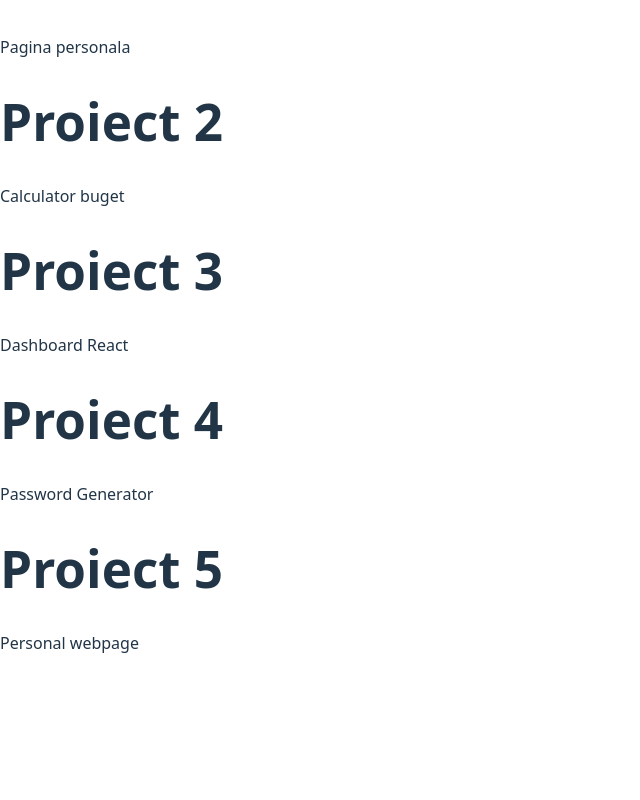
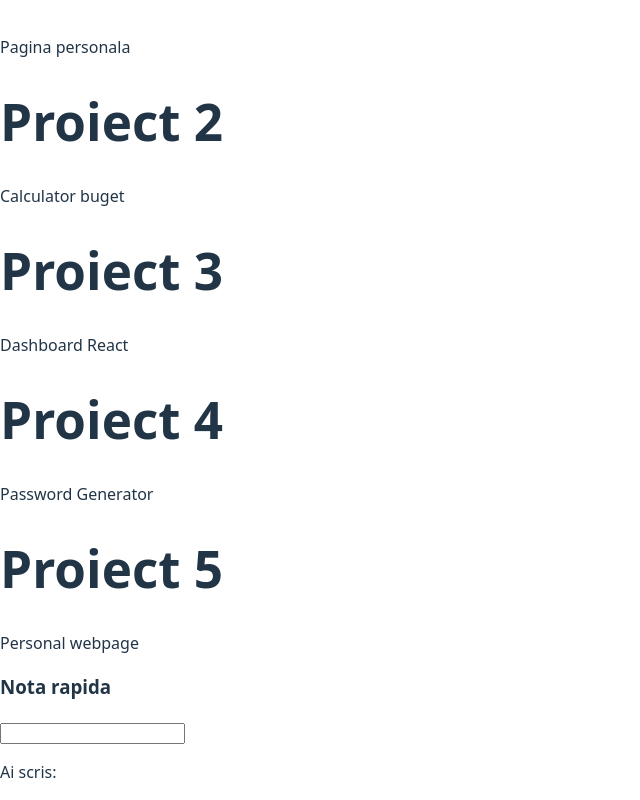
Before and after one commit to mihaiturcanu/lab_pw, a React (Vite) app: page / in a window 1280 px wide. Shown: the part 378-1178 px from the top of the page, without its empty margins (0-640 px from the left). Before the commit the page ends 1049 px from the top, so only its background shows below. Built offline with nearby package versions, Linux system fonts and the light colour scheme.

Commit message:
feat: add QuickNote component and test it

```diff
--- a/src/App.jsx
+++ b/src/App.jsx
@@ -1,4 +1,5 @@
 import Card from './Card';
+import QuickNote from './QuickNote';
 import { useState } from 'react';
 
 function App() {
@@ -22,6 +23,7 @@
     {projects.map(function(item, index){
       return <Card key={index} title={item.title} description={item.description} />
     })}
+    <QuickNote/>
     </div>
     );
   }
--- /dev/null
+++ b/src/QuickNote.jsx
@@ -0,0 +1,14 @@
+import { useState } from "react";
+function QuickNote(){
+    const [note, setNote] = useState('');
+
+    return(
+        <div>
+            <h3>Nota rapida</h3>
+            <input value={note} onChange={(e) => setNote(e.target.value)}/>
+            <p>Ai scris: {note}</p>
+        </div>
+    );
+}
+
+export default QuickNote;
```
